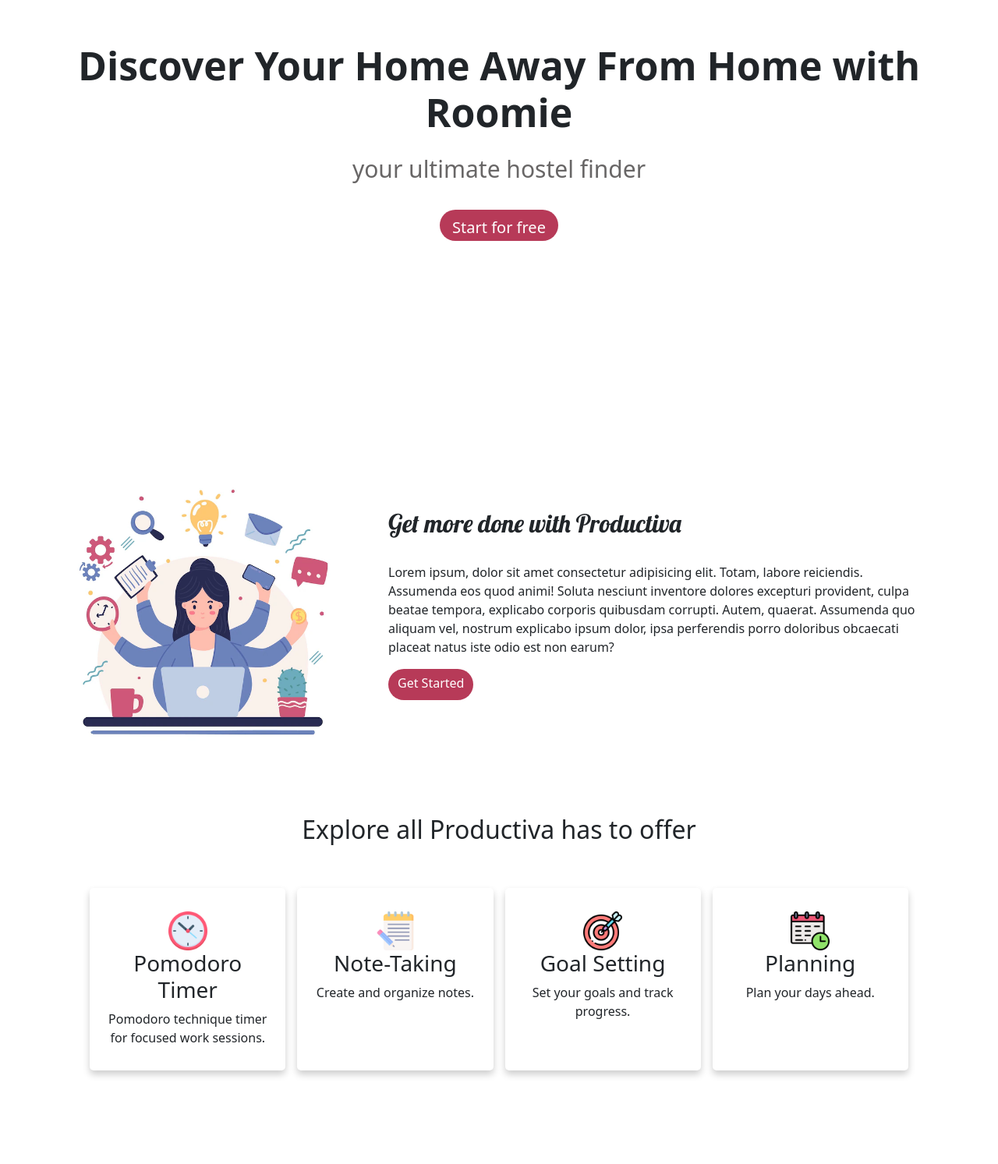
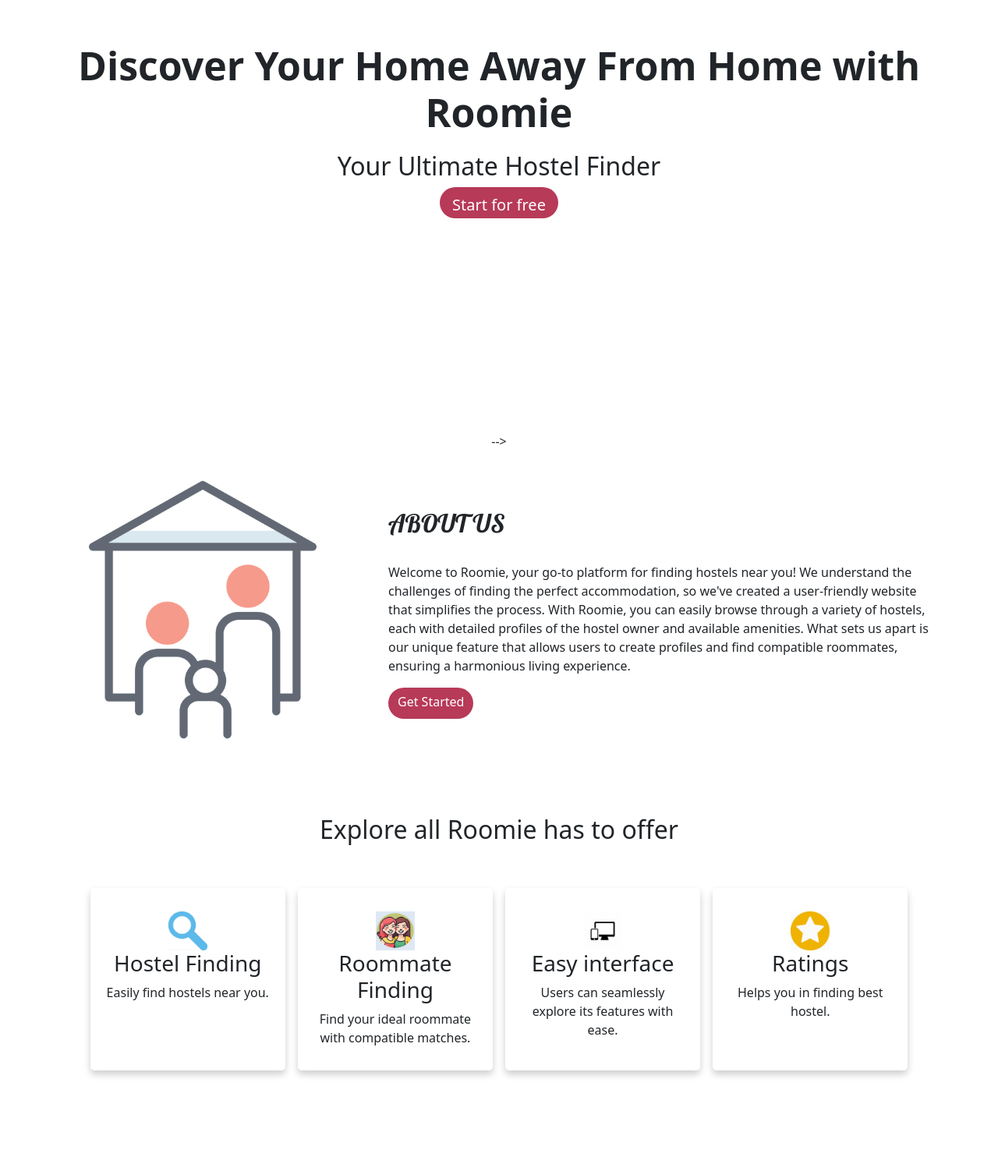
Before and after one commit to shreeeyaaa/finalroomie, a Django app: page / in a window 1280 px wide. Shown: the part 132-1625 px from the top of the page at 78% size. Before the commit the page ends 1513 px from the top, so only its background shows below. Run offline with Django 3.2, Linux system fonts and the light colour scheme; some libraries are stand-ins or nearby versions.

Commit message:
changes in homepage

```diff
--- a/hostel/static/css/styles.css
+++ b/hostel/static/css/styles.css
@@ -296,3 +296,323 @@ input{
 .hello{
     color:#ac3857
 }
+.navbar .container-fluid .navbar-nav .nav-but{
+    padding:10px;
+}
+html{
+    scroll-behavior: smooth;
+}
+
+
+
+.navbar-nav .nav-item .nav-link{
+    color:grey;
+    padding:15px;
+    margin-left: auto;
+}
+
+.navbar-nav .nav-item .nav-link:hover{
+    color:rgb(79, 77, 77);
+}
+.d-inline-block.align-text-center {
+    width: 60px;
+    height: 60px;
+  }
+
+
+*{
+    font-size: medium;
+}
+.nav-item{
+    color: rgb(183, 58, 88);
+}
+
+.navbar-brand{
+    color: rgb(183, 58, 88);
+    font-weight: 500px;
+
+}
+
+
+.itsfeatures{
+    padding:15px 9%;
+    padding-bottom: 100px;
+}
+.navbar-nav{
+    color:rgb(106, 106, 106);
+}
+
+.itsfeatures .features_container .feature h3{
+    text-align: center;
+    padding-bottom: 15px;
+    color:#fff;
+    text-shadow: 0 5px 10px rgba(0,0,0,.2);
+    font-size: 50px;
+}
+
+.itsfeatures .features-container{
+    display: flex;
+    flex-wrap: wrap;
+    justify-content: space-around;
+    gap: 15px;
+}
+
+.itsfeatures .features-container .feature{
+    box-shadow: 0 5px 10px rgba(0, 0, 0, .2);
+    border-radius: 5px;
+    background: #fff;
+    text-align: center;
+    padding: 30px 20px;
+    width: 250px; /* Set a fixed width for each feature box */
+    margin-bottom: 20px;
+}
+
+.itsfeatures .features-container .feature img{
+    height: 50px;
+    width :auto;
+}
+
+
+
+#about{
+    padding:50px;
+    margin-bottom: 20px;
+}
+
+.home{
+    height:500px;
+
+}
+.home .container{
+    text-align: center;
+    margin-top: 100px;
+}
+.home .container h1{
+    margin-bottom: 20px;
+    font-size: 50px;
+    font-weight: bold;
+}
+.home .container p{
+    font-size: 30px;
+    color:rgb(104, 102, 102);
+    margin-bottom: 30px;
+}
+.home .container .red{
+    text-decoration: none;
+}
+.btn{
+    background-color: rgb(183, 58, 88);
+    border: none;
+    color:#fff;
+
+}
+.btn:hover {
+    background-color: #ac3857; /* Set the new background color on hover */
+    color:black;
+  }
+
+  .sign{
+    background-color: #ac3857;
+  }
+
+  .form-box{
+    /* width:600px; */
+    max-width:400px;
+    max-height:600px;
+    /* height:600px;
+     */
+    width:70%;
+    height:70%;
+    position:absolute;
+    top:50%;
+    left:50%;
+    transform:translate(-50%,-50%);
+    background: #fff;
+    padding:50px 60px 70px;
+    text-align: center;
+    box-shadow: 0 5px 10px rgba(0,0,0,.2);
+
+
+  }
+
+.form-box h1{
+    font-size: 30px;
+    margin-bottom: 60px;
+    color:rgb(183, 58, 88);
+    position:relative;
+
+}
+.form-box h1::after{
+    content:'';
+    width:30px;
+    height:4px;
+    border-radius: 3px;
+    background:rgb(183, 58, 88);
+    position:absolute;
+    bottom:-12px;
+    left:50%;
+    transform: translate(-50%);
+
+
+}
+.input-field{
+    background: #eaeaea;
+    margin:15px 0;
+    border-radius: 3px;
+    /* display:flex; */
+    /* flex:1; */
+    align-items: center;
+    max-height: 65px;
+    transition: max-height 0.5s;
+    overflow: hidden;
+
+}
+.input-group{
+    position: relative;
+    display:block;
+}
+
+
+input{
+    width:100%;
+    background:transparent;
+    border:0;
+    outline: 0;
+    padding: 18px 15px;
+}
+
+.input-field i{
+    margin-left:15px;
+    color:#999;
+    display: none;
+
+}
+.sign .p{
+   text-align: left;
+   font-size: 13px;
+}
+.sign .p a{
+    text-decoration: none;
+    color:rgb(183, 58, 88);
+
+}
+
+.btn-field{
+    width:100%;
+    display:flex;
+    justify-content:space-between;
+}
+
+.btn{
+    flex-basis:48%;
+    background:rgb(183, 58, 88);
+    color:#fff;
+    height:40px;
+    border-radius:20px;
+    border:0;
+    outline:0;
+    cursor:pointer;
+    position: center;
+}
+.btn-field button{
+    flex-basis:48%;
+    background:rgb(183, 58, 88);
+    color:#fff;
+    height:40px;
+    border-radius:20px;
+    border:0;
+    outline:0;
+    cursor:pointer;
+
+
+}
+.btn-field button.disable{
+    background: #eaeaea;
+    color:#555;
+}
+.btn-field{
+    display:flex;
+    justify-content: center;
+}
+
+/* body {
+    height:100vh;
+    width: 100%;
+    background-color: #eaeaea;
+    back
+} */
+.sidebar{
+    position:fixed;
+    top:0;
+    left:0;
+    width:260px;
+    height:100%;
+    background:#ac3857;
+    backdrop-filter: blur(17px);
+    -webkit-backdrop-filter: blur(17px);
+    border-right: 1px solid rgba(255,255,255);
+    display: flex;
+    align-items: center;
+    flex-direction: column;
+
+}
+.sidebar .logo{
+    display:flex;
+    align-items:center;
+    padding:25px 10px 15px;
+}
+/* .hero-section {
+    background-image: url('path_to_your_image.jpg');
+    background-size: cover;
+    background-position: center;
+    text-align: center;
+    color: white;
+    padding: 100px 0; /* Adjust the padding as needed */
+/* } */
+
+/* .hero-section h1 {
+    font-size: 36px; /* Adjust the font size as needed */
+/* } */
+
+
+.logo img{
+    width: 100px;
+    height:100px;
+    border-radius: 50%;
+}
+
+    .navbar-brand img {
+        width: 80px; /* Adjust the width as needed */
+        height: 80px; /* Adjust the height as needed */
+    }
+    .logo {
+        background-size: 100px; /* Adjust the size as needed */
+        width: 100px;
+        height: 100px;
+        border-radius: 50%;
+    }
+
+
+
+.logo h2{
+    font-size:  1.15rem;
+    font-weight: 600;
+    margin-left:15px;
+}
+
+.sidebar .links{
+    list-style: none;
+    margin-top: 20px;
+}
+
+.links li{
+    display:flex;
+    align-items: center;
+}
+.links li a{
+    color:#000;
+    text-decoration:none ;
+    padding:10px;
+    font-weight:500;
+    white-space: nowrap;
+}
--- a/hostel/templates/hostel/indexx.html
+++ b/hostel/templates/hostel/indexx.html
@@ -30,7 +30,7 @@
     <nav class="navbar sticky-top navbar-expand-lg navbar-white bg-white">
         <div class="container-fluid">
             <a class="navbar-brand mp-0" href="#">
-                <img src="./static/css/roomielogo.png" alt="" width="45" height="45" padding-right:5px
+                <img src="./static/css/roomielogo.png" alt="" width="120" height="120"
                     class="d-inline-block align-text-center">
 
             </a>
@@ -68,32 +68,49 @@
     <!-- homepage -->
     <section class="home" id="home">
         <div class="container" >
-            <h1>Discover Your Home Away From Home with Roomie
+
+            <section class="home" id="home">
+                <div class="container">
+                    <h1>Discover Your Home Away From Home with Roomie</h1>
+                    <h2>Your Ultimate Hostel Finder</h2>
+                    <div class="red">
+                        <a class="btn btn-primary btn-lg" role="button" href="/signup">Start for free</a>
+
+                    </div>
+                </div>
+            </section>
+
+           <!-- <h1>Discover Your Home Away From Home with Roomie
+
             </h1>
-            <p>your ultimate hostel finder</p>
+
+
+            <h2 style="font-family: 'Lobster', sans-serif;">Your Ultimate Hostel Finder</h2>
             <div class="red">
                 <!-- href="#" -->
-                <a class="btn btn-primary btn-lg"  role="button" href="/signup">Start for free</a>
+
+                <!-- <a class="btn btn-primary btn-lg"  role="button" href="/signup">Start for free</a>
             </div>
+        </div> -->
+     -->
     </div>
-
     </section>
 
     <section class="about section-padding" id="about">
         <div class="container">
             <div class="row">
                 <div class="col-lg-4 col-md-12 col-12">
-                    <div class="about-img"><img alt="" class="img-fluid" src="static/css/home.webp"></div>
+                    <div class="about-img"><img alt="" class="img-fluid" src="static/css/finalhostel.jpg"></div>
                 </div>
                 <div class="col-lg-8 col-md-12 col-12 ps-lg-5 mt-md-5">
                     <div class="about-text">
-                        <h2 style="font-family: 'Lobster', sans-serif;">Get more done with Productiva</h2>
+                        <h2 style="font-family: 'Lobster', sans-serif;">ABOUT US</h2>
                         <br>
-                        <p>Lorem ipsum, dolor sit amet consectetur adipisicing elit. Totam, labore reiciendis. Assumenda
-                            eos quod animi! Soluta nesciunt inventore dolores excepturi provident, culpa beatae tempora,
-                            explicabo corporis quibusdam corrupti. Autem, quaerat. Assumenda quo aliquam vel, nostrum
-                            explicabo ipsum dolor, ipsa perferendis porro doloribus obcaecati placeat natus iste odio
-                            est non earum?</p><a class="btn btn-warning" href="#">Get Started</a>
+                        <p>Welcome to Roomie, your go-to platform for finding hostels near you! We understand the challenges of finding the perfect accommodation,
+                         so we've created a user-friendly website that simplifies the process. With Roomie, you can easily browse through a variety of hostels,
+                         each with detailed profiles of the hostel owner and available amenities. What sets us apart is our unique feature that allows users to
+                         create profiles and find compatible roommates, ensuring a harmonious living experience.
+                         </p><a class="btn btn-warning" href="#">Get Started</a>
                     </div>
                 </div>
             </div>
@@ -104,7 +121,7 @@
         <div class="row">
             <div class="col-md-12">
                 <div class="section-header text-center pb-5">
-                    <h2>Explore all Productiva has to offer</h2>
+                    <h2>Explore all Roomie has to offer</h2>
 
                 </div>
             </div>
@@ -113,44 +130,45 @@
 
             <div class="feature">
                 <div class="icon">
-                        <img src="static/css/clock.png" alt="clock" style="height:50px; width:50px;">
+                    <img src="static/css/searchbutton.jpg" alt="clock" style="height:50px; width:50px;">
                 </div>
-                        <h3>Pomodoro Timer</h3>
+                    <h3>Hostel Finding</h3>
                 <div class="description">
-                        Pomodoro technique timer for focused work sessions.
+                    Easily find hostels near you.
                 </div>
             </div>
 
 
                 <div class="feature">
                     <div class="icon">
-                        <img src="static/css/pencil.png" alt="note" style="height:50px; width:50px;">
+                        <img src="static/css/roommates.jpg" alt="note" style="height:50px; width:50px;">
                     </div>
-                        <h3>Note-Taking</h3>
+                        <h3>Roommate Finding</h3>
                     <div class="description">
-                        Create and organize notes.
+                        Find your ideal roommate with compatible matches.
                     </div>
                 </div>
 
 
                 <div class="feature">
                     <div class="icon">
-                        <img src="static/css/dart.png" alt="goal" style="height:50px; width:50px;">
+                        <img src="static/css/ui.jpg" alt="goal" style="height:50px; width:50px;">
                     </div>
-                        <h3>Goal Setting</h3>
+                        <h3>
+                            Easy interface</h3>
                     <div class="description">
-                        Set your goals and track progress.
+                        Users can seamlessly explore its features with ease.
                     </div>
                 </div>
 
 
                 <div class="feature">
                     <div class="icon">
-                        <img src="static/css/planning.png" alt="clock" style="height:50px; width:50px;">
+                        <img src="static/css/ratings.jpg" alt="clock" style="height:50px; width:50px;">
                     </div>
-                        <h3>Planning</h3>
+                        <h3>Ratings</h3>
                     <div class="description">
-                        Plan your days ahead.
+                        Helps you in finding best hostel.
                     </div>
                 </div>
 
```
Also changed, not shown: db.sqlite3, hostel/static/css/communicating.jpg (added), hostel/static/css/finalhostel.jpg (added), hostel/static/css/hostellllll.jpg (added), hostel/static/css/hostelroom.jpg (added), hostel/static/css/ratings.jpg (added), hostel/static/css/roommates.jpg (added), hostel/static/css/searchbutton.jpg (added), hostel/static/css/ui.jpg (added). Lines whose indentation alone changed are shown as unchanged.
